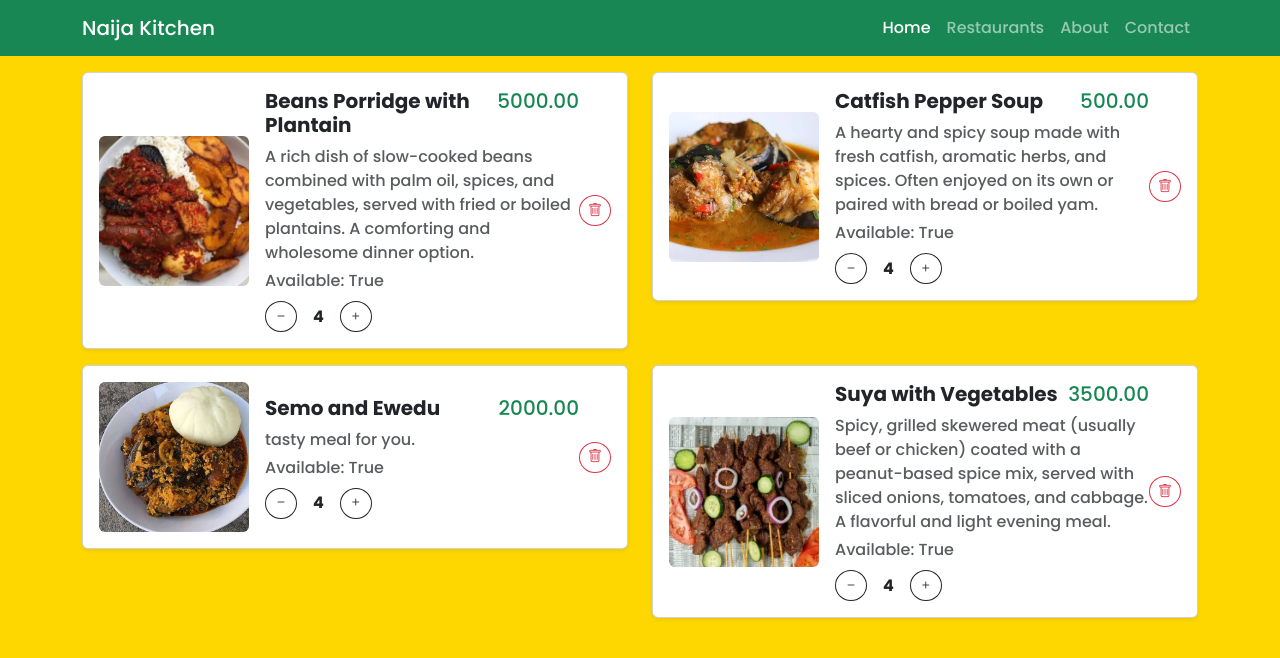
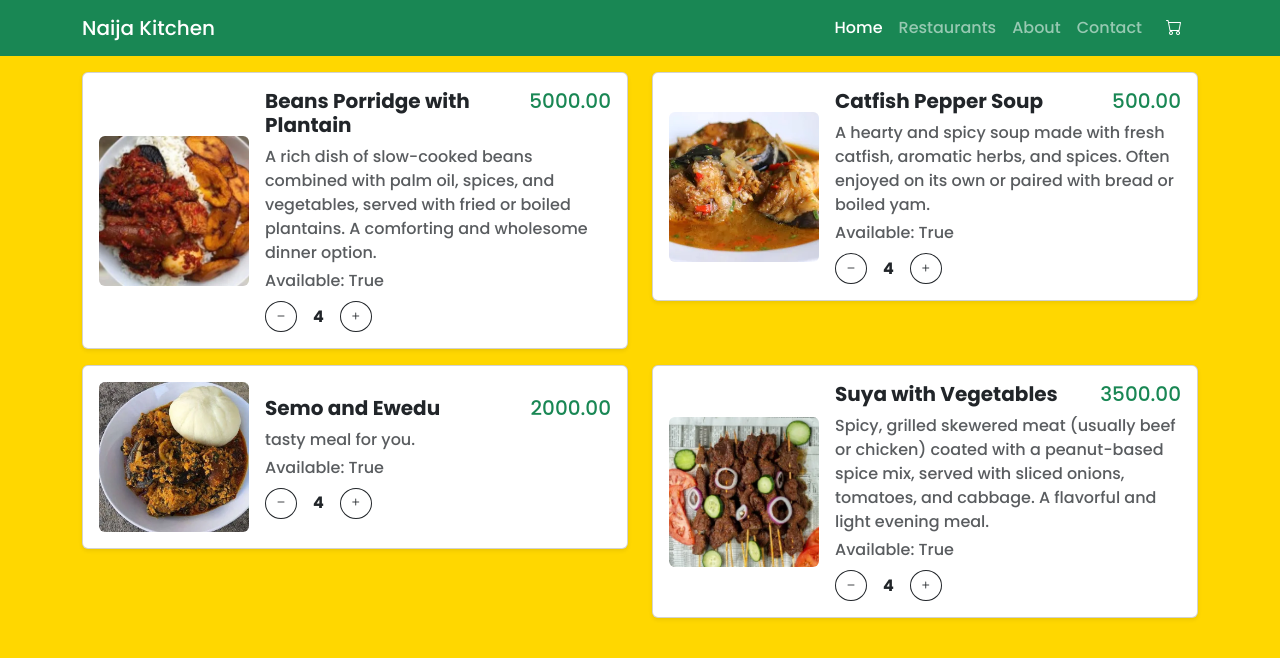
Before and after one commit to Abdulkhafid001/my_restaurant_saas, a Django app: a page that uses django_modules/naija_kitchen/templates/main.html in a window 1280 px wide. Shown: the top 658 px of the page. Run offline with Django 5.2, Linux system fonts and the light colour scheme; data comes from the database, SQL or seed files in the repository; both versions use the stored data as it was after the commit.

Commit message:
chore:fix code arrangement

```diff
--- /dev/null
+++ b/django_modules/naija_kitchen/app_models/orders.py
@@ -0,0 +1 @@
+from django.db import models
--- /dev/null
+++ b/django_modules/naija_kitchen/app_views/order_views.py
@@ -0,0 +1 @@
+from django.shortcuts import redirect, render, get_object_or_404
--- a/django_modules/naija_kitchen/app_views/product_data_views.py
+++ b/django_modules/naija_kitchen/app_views/product_data_views.py
@@ -1,5 +1,5 @@
 import json
-from naija_kitchen.models import MenuCategory, MenuItem
+from naija_kitchen.app_models import MenuCategory, MenuItem
 from django.shortcuts import render
 from django.views.generic import ListView
 
--- a/django_modules/naija_kitchen/serializers.py
+++ b/django_modules/naija_kitchen/serializers.py
@@ -3,7 +3,6 @@ from naija_kitchen.models import Restaurant, MenuCategory, MenuItem
 from django.contrib.auth.models import User
 
 from rest_framework import serializers
-from naija_kitchen.models import Restaurant, MenuCategory
 
 
 class UserSerializer(serializers.HyperlinkedModelSerializer):
--- a/django_modules/naija_kitchen/signals.py
+++ b/django_modules/naija_kitchen/signals.py
@@ -1,6 +1,6 @@
 from django.db.models.signals import post_save
 from django.dispatch import receiver
-from .models import Restaurant, MenuCategory
+from naija_kitchen.models import Restaurant, MenuCategory
 
 # Signal receiver function
 
--- a/django_modules/naija_kitchen/templates/main.html
+++ b/django_modules/naija_kitchen/templates/main.html
@@ -44,6 +44,9 @@
                     <li class="nav-item">
                         <a class="nav-link" href="#">Contact</a>
                     </li>
+                    <li class="nav-item">
+                        <a class="nav-link text-white" href="#"><i class="bi bi-cart p-2"></i></a>
+                    </li>
                 </ul>
             </div>
         </div>
--- a/django_modules/naija_kitchen/templates/menu_items.html
+++ b/django_modules/naija_kitchen/templates/menu_items.html
@@ -4,8 +4,8 @@
 <html lang="en">
 
 <head>
-    <meta charset="UTF-8">
-    <meta name="viewport" content="width=device-width, initial-scale=1.0">
+    <meta charset="UTF-8" />
+    <meta name="viewport" content="width=device-width, initial-scale=1.0" />
     <title>{% block title %}Restaurant Menu{% endblock %}</title>
 </head>
 
@@ -27,7 +27,9 @@
                             <h5 class="text-success">{{menuitem.price}}</h5>
                         </div>
                         <p class="text-muted mb-1">{{menuitem.description}}</p>
-                        <p class="text-muted mb-1">Available: {{menuitem.is_available}}</p>
+                        <p class="text-muted mb-1">
+                            Available: {{menuitem.is_available}}
+                        </p>
 
                         <!-- Quantity Controls -->
                         <div class="d-flex align-items-center mt-2">
@@ -40,18 +42,12 @@
                             </button>
                         </div>
                     </div>
-
-                    <!-- Delete Icon -->
-                    <button class="btn btn-outline-danger btn-sm rounded-circle">
-                        <i class="bi bi-trash"></i>
-                    </button>
                 </div>
             </div>
             {% endfor %}
         </div>
     </div>
 
-
     {% endblock %}
 </body>
 
--- a/django_modules/naija_kitchen/templates/restaurant_list.html
+++ b/django_modules/naija_kitchen/templates/restaurant_list.html
@@ -36,6 +36,7 @@
                 </div>
             </div>
             <div class="container">
+                <p>You have visited this page {{ visit_count }} time{{ num_visits|pluralize }}.</p>
                 <div id="productCard" class="row">
                     {% for restaurant in restaurants %}
                     <div class="col-sm-4 mb-3">
--- a/django_modules/naija_kitchen/tests.py
+++ b/django_modules/naija_kitchen/tests.py
@@ -1,7 +1,7 @@
 from django.test import TestCase
 from django.urls import reverse
 
-from naija_kitchen.models import Restaurant
+from naija_kitchen.app_models import Restaurant
 
 # Create your tests here.
 
--- a/django_modules/naija_kitchen/views.py
+++ b/django_modules/naija_kitchen/views.py
@@ -44,8 +44,12 @@ def login(request):
 
 
 def get_all_restaurant(request):
+    visit_count = request.session.get('visit_count', 0)
+    visit_count += 1
+    request.session['visit_count'] = visit_count
     restaurants = Restaurant.objects.all()
-    return render(request, 'restaurant_list.html', {'restaurants': restaurants})
+    context = {'restaurants': restaurants, 'visit_count': visit_count}
+    return render(request, 'restaurant_list.html', context)
 
 
 def get_restaurant_menucategories(request, slug):
```
Also changed, not shown: django_modules/db.sqlite3, django_modules/naija_kitchen/app_models/__init__.py (added), django_modules/static/js/cart.js (added), django_modules/static/js/order.js (added), django_modules/static/js/utilities.js (added).
